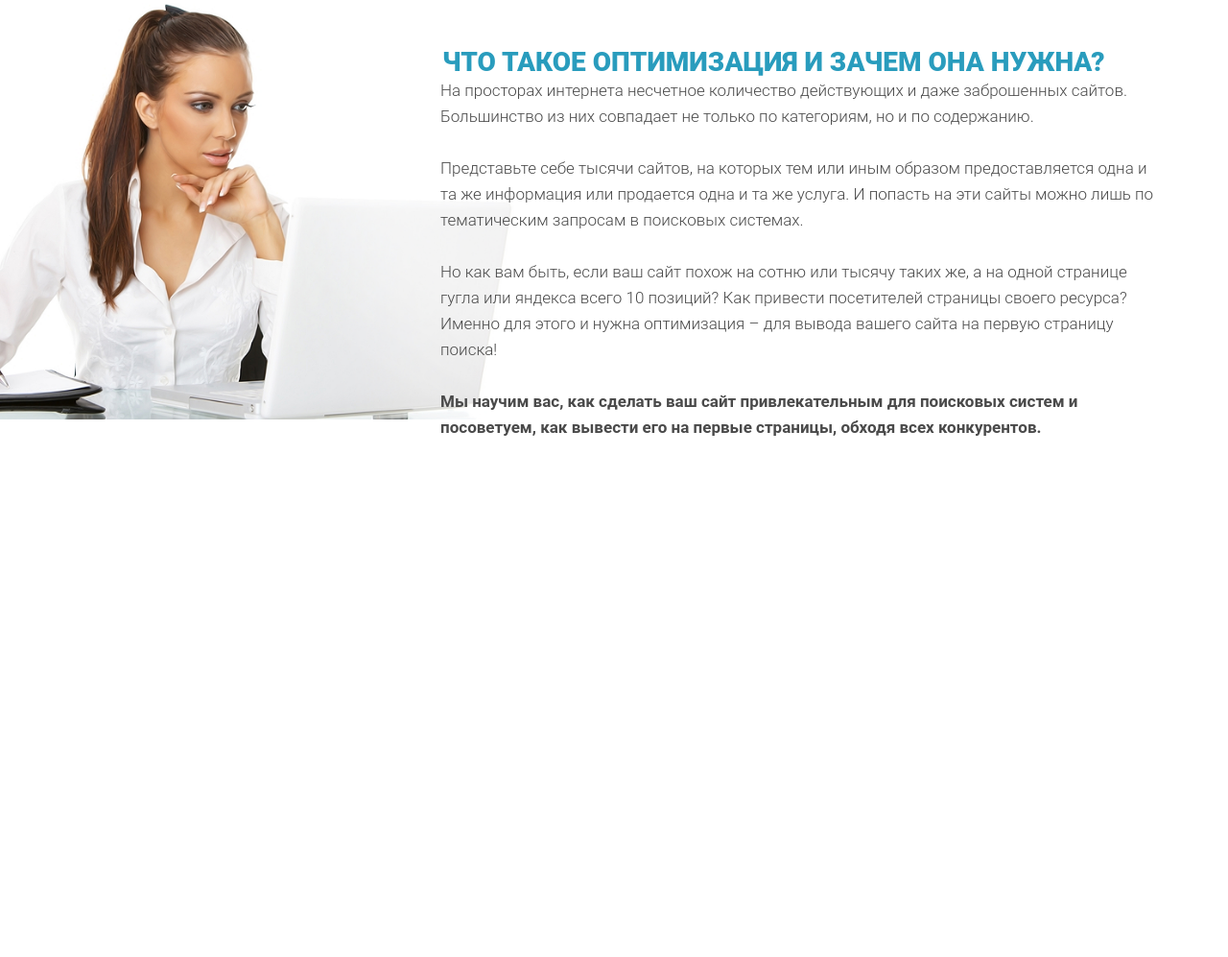
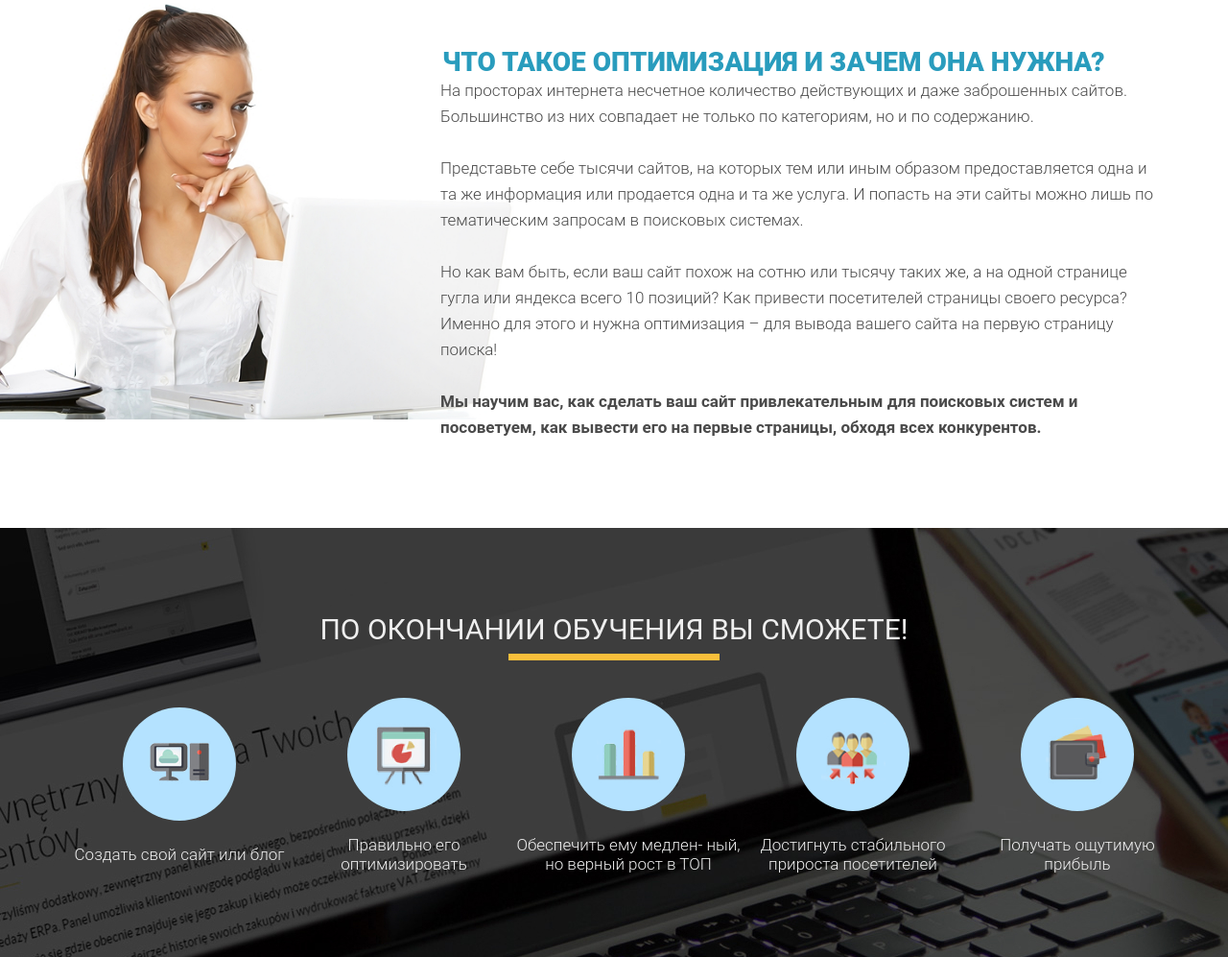
Before and after one commit to AntonChernichkin/Wordpress-intensive, a plain HTML site: page src/index.html in a window 1280 px wide. Shown: the part 1469-2466 px from the top of the page at 96% size. Before the commit the page ends 2019 px from the top, so only its background shows below. Drawn offline with Linux system fonts and the light colour scheme.

Commit message:
Added finish section

```diff
--- a/src/css/style.css
+++ b/src/css/style.css
@@ -143,7 +143,7 @@ h2.title {
     background:  #EFEFEF;
 }
 
-.waiting .waiting_title {
+.waiting .waiting_title, .finish .finish_title {
     padding-top: 88px;
     font-family: Roboto;
     font-style: normal;
@@ -154,7 +154,11 @@ h2.title {
     color: #252525;
 }
 
-.waiting .waiting_delimiter {
+.finish .finish_title {
+    color: #EFEFEF;
+}
+
+.waiting .waiting_delimiter, .finish .finish_delimiter {
     margin: 0 auto;
     margin-top: 8px;
     width: 220px;
@@ -237,3 +241,44 @@ h2.title {
     left: -240px;
     z-index: -1;
 }
+
+.finish {
+    min-height: 447px;
+    background: url(../img/bg/finish_bg.jpg) center center/cover no-repeat;
+    padding: 0 0 68.5px 0;
+
+}
+
+.finish .finish_wrapper {
+    margin-top: 39px;
+    display:flex;
+    justify-content: space-between;
+    align-items:center;
+}
+
+.finish .finish_wrapper .finish_item .finish_circle {
+    display: flex;
+    justify-content: center;
+    align-items: center;
+    margin: 0 auto;
+    width: 118px;
+    height: 118px;
+    left: 670px;
+    border-radius: 100%;
+    background: #B4E2FF;
+}
+
+.finish .finish_wrapper .finish_item .finish_circle .finish_logo_img {
+    width: 67px;
+}
+
+.finish .finish_wrapper .finish_item .finish_desc {
+    margin-top: 24.5px;
+    width: 234px;
+    font-family: Roboto;
+    font-weight: 300;
+    font-size: 17px;
+    line-height: 20px;
+    text-align: center;
+    color: #EFEFEF;
+}
--- a/src/index.html
+++ b/src/index.html
@@ -85,6 +85,47 @@
             <img src="img/bg/woman_bg.jpg" alt="woman_bg" class="optimization_bg">
         </div>
     </section>
+
+    <section class="finish">
+        <div class="container">
+            <h2 class="finish_title">По окончании обучения Вы сможете!</h2>
+            <div class="finish_delimiter"></div>
+            <div class="finish_wrapper">
+                <div class="finish_item">
+                    <div class="finish_circle">
+                        <img src="icons/finish_icon_1.png" alt="1" class="finish_logo_img">
+                    </div>
+                    <div class="finish_desc">Создать свой сайт или блог</div>
+                </div>
+                <div class="finish_item">
+                    <div class="finish_circle">
+                        <img src="icons/finish_icon_2.png" alt="2" class="finish_logo_img">
+                    </div>
+                    <div class="finish_desc">Правильно его оптимизировать</div>
+                </div>
+                <div class="finish_item">
+                    <div class="finish_circle">
+                       <img src="icons/finish_icon_3.png" alt="3" class="finish_logo_img">
+                    </div>
+                    <div class="finish_desc">Обеспечить ему медлен-
+                        ный, но верный рост в
+                        ТОП</div>
+                </div>
+                <div class="finish_item">
+                    <div class="finish_circle">
+                       <img src="icons/finish_icon_4.png" alt="4" class="finish_logo_img">
+                    </div>
+                    <div class="finish_desc">Достигнуть стабильного прироста посетителей</div>
+                </div>
+                <div class="finish_item">
+                    <div class="finish_circle">
+                       <img src="icons/finish_icon_5.png" alt="5" class="finish_logo_img">
+                    </div>
+                    <div class="finish_desc">Получать ощутимую прибыль</div>
+                </div>
+            </div>
+        </div>
+    </section>
 </body>
 
 </html>
```
